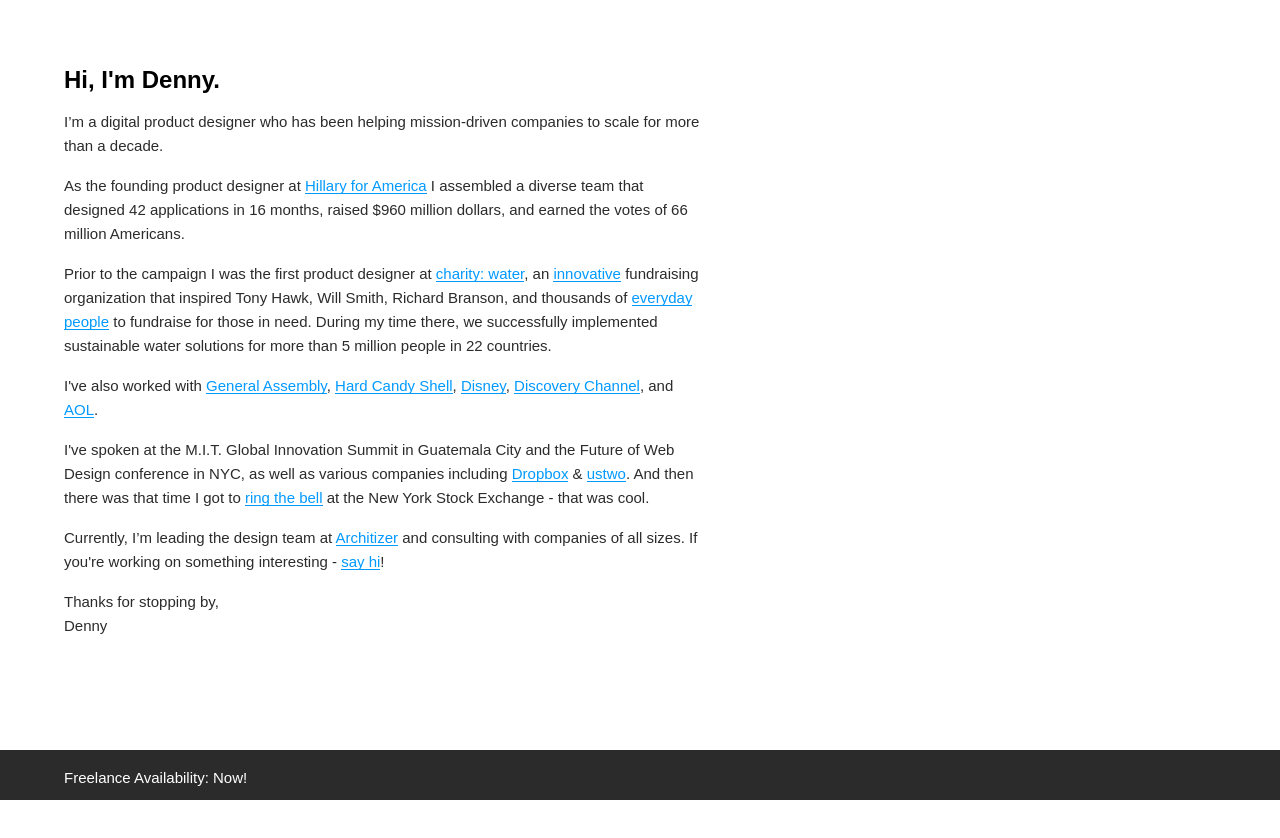
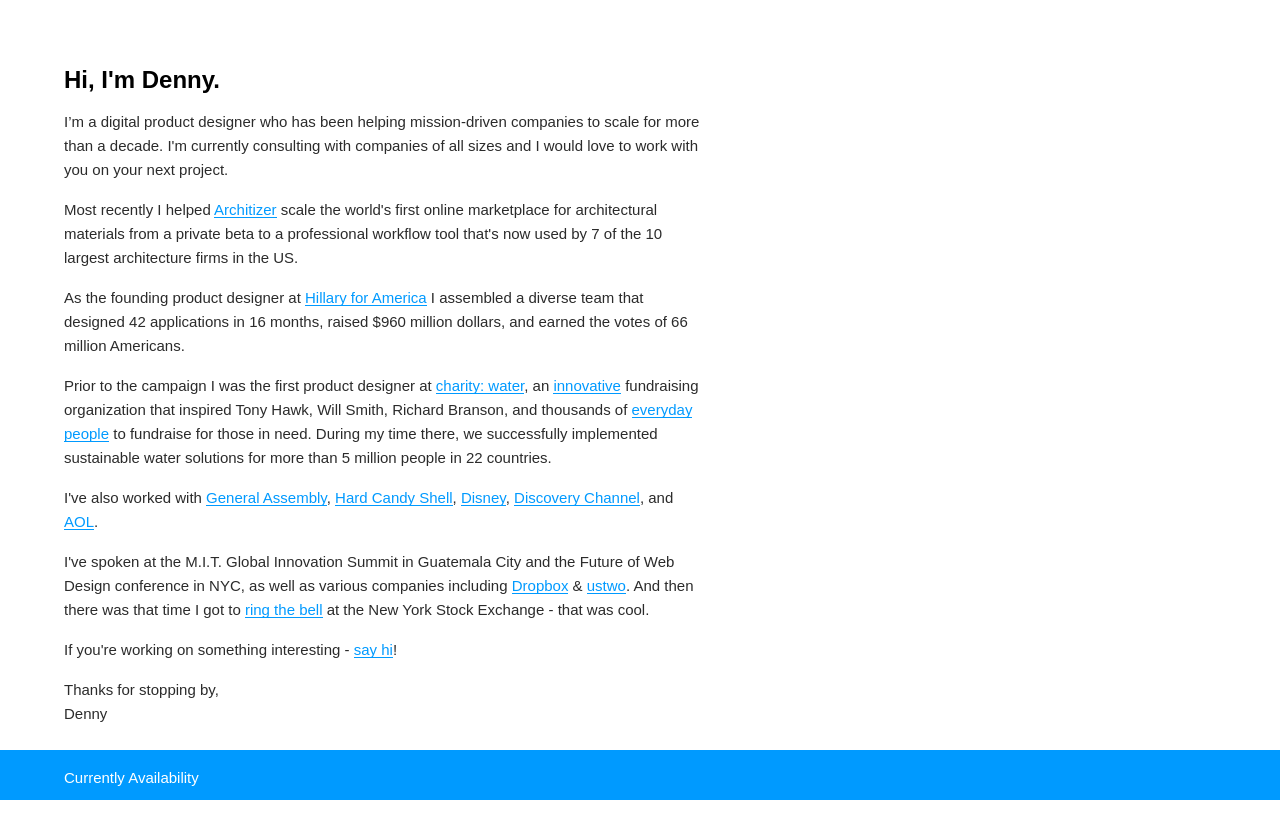
Before and after one commit to dennymcfadden/dennymcfadden.github.io, a plain HTML site: page html/index.html in a window 1280 px wide. Before the commit the page ends 804 px from the top, so only its background shows below. Drawn offline with Linux system fonts and the light colour scheme.

Commit message:
Content edit

```diff
--- a/html/css/main.css
+++ b/html/css/main.css
@@ -40,7 +40,7 @@
 
 
 a.banner {
-  background-color: #2b2b2b;
+  background-color: #009aff;
   background-image: none;
   bottom: 0;
   box-sizing: border-box;
@@ -53,7 +53,7 @@
 }
 
 a.banner:hover {
-  background-color: #009aff;
+  background-color: #22D290;
   background-image: none;
   color: #FFF;
 }
--- a/html/index.html
+++ b/html/index.html
@@ -26,14 +26,15 @@
 <body>
   <main>
     <h1>Hi, I'm Denny.</h1>
-    <p>I’m a digital product designer who has been helping mission-driven companies to scale for more than a decade.</p>
+    <p>I’m a digital product designer who has been helping mission-driven companies to scale for more than a decade. I'm currently consulting with companies of all sizes and I would love to work with you on your next project.</p>
+    <p>Most recently I helped <a href="https://www.architizer.com/" target="_blank">Architizer</a> scale the world's first online marketplace for architectural materials from a private beta to a professional workflow tool that's now used by 7 of the 10 largest architecture firms in the US.</p>
     <p>As the founding product designer at <a href="https://www.hillaryclinton.com/" target="_blank">Hillary for America</a> I assembled a diverse team that designed 42 applications in 16 months, raised $960 million dollars, and earned the votes of 66 million Americans.</p>
     <p>Prior to the campaign I was the first product designer at <a href="http://www.charitywater.org" target="_blank">charity: water</a>, an <a href="https://www.nytimes.com/2017/06/14/business/media/marketing-charity-water-syria.html" target="_blank">innovative</a> fundraising organization that inspired Tony Hawk, Will Smith, Richard Branson, and thousands of <a href="https://vimeo.com/46300983" target="_blank">everyday people</a> to fundraise for those in need. During my time there, we successfully implemented sustainable water solutions for more than 5 million people in 22 countries.
     <p>I've also worked with <a href="http://www.generalassemb.ly" target="_blank">General Assembly</a>, <a href="http://hardcandyshell.com/" target="_blank">Hard Candy Shell</a>, <a href="http://disney.com/" target="_blank">Disney</a>, <a href="http://discovery.com/" target="_blank">Discovery Channel</a>, and  <a href="http://aol.com/" target="_blank">AOL</a>.</p>
     <p>I've spoken at the M.I.T. Global Innovation Summit in Guatemala City and the Future of Web Design conference in NYC, as well as various companies including <a href="http://dropbox.com/" target="_blank">Dropbox</a> & <a href="http://ustwo.com/" target="_blank">ustwo</a>. And then there was that time I got to <a href="#img1">ring the bell</a><a href="#_" class="lightbox" id="img1" class="background-image:none;"><img src="images/denny_mcfadden_nyse.jpg"></a> at the New York Stock Exchange - that was cool.</p>
-    <p>Currently, I’m leading the design team at <a href="https://www.architizer.com/" target="_blank">Architizer</a> and consulting with companies of all sizes. If you're working on something interesting - <a href="mailto:hi@denny.nyc" target="_blank">say hi</a>!</p>
+    <p>If you're working on something interesting - <a href="mailto:hi@denny.nyc" target="_blank">say hi</a>!</p>
     <p>Thanks for stopping by,</br>Denny</p>
   </main>
-  <h2><a href="mailto:hi@denny.nyc" target="_blank" class="banner pop-up">Freelance Availability: Now!</span></a></h2>
+  <h2><a href="mailto:hi@denny.nyc" target="_blank" class="banner pop-up">Currently Availability</span></a></h2>
 </body>
 </html>
```
